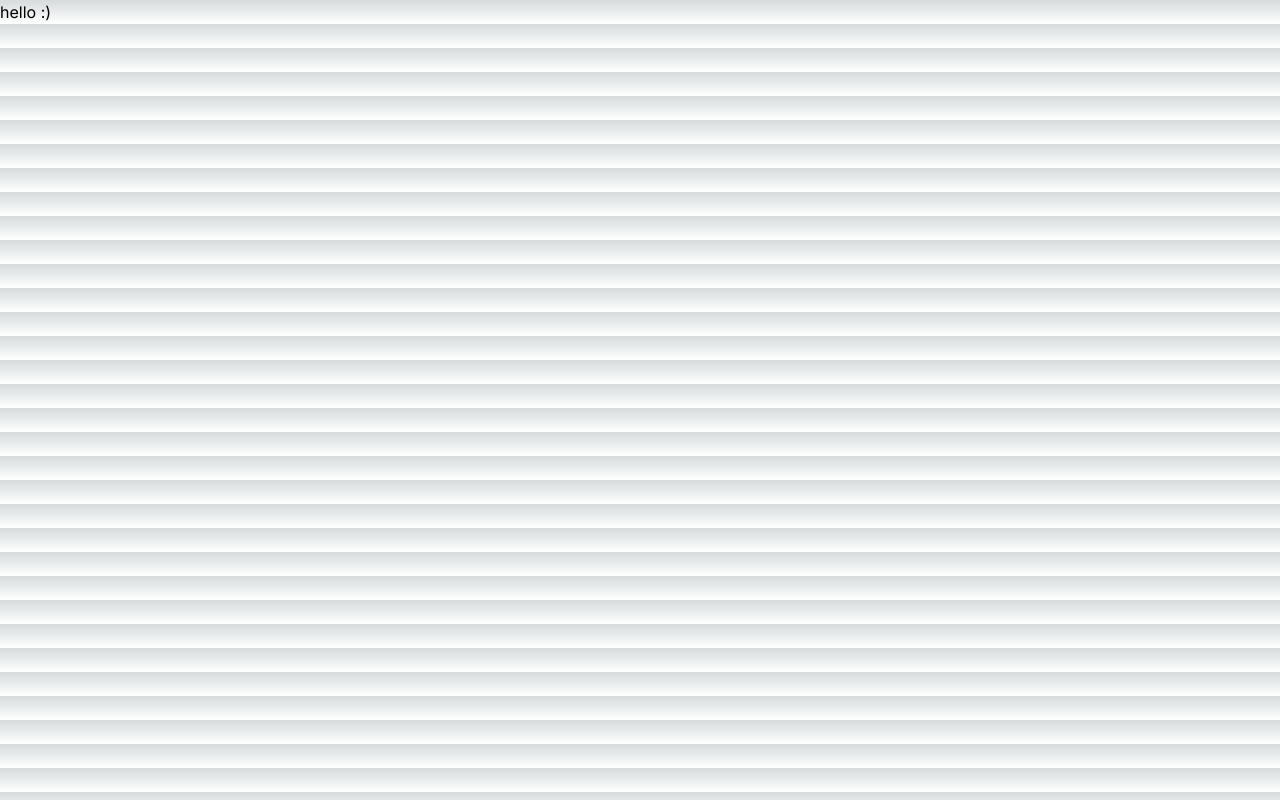
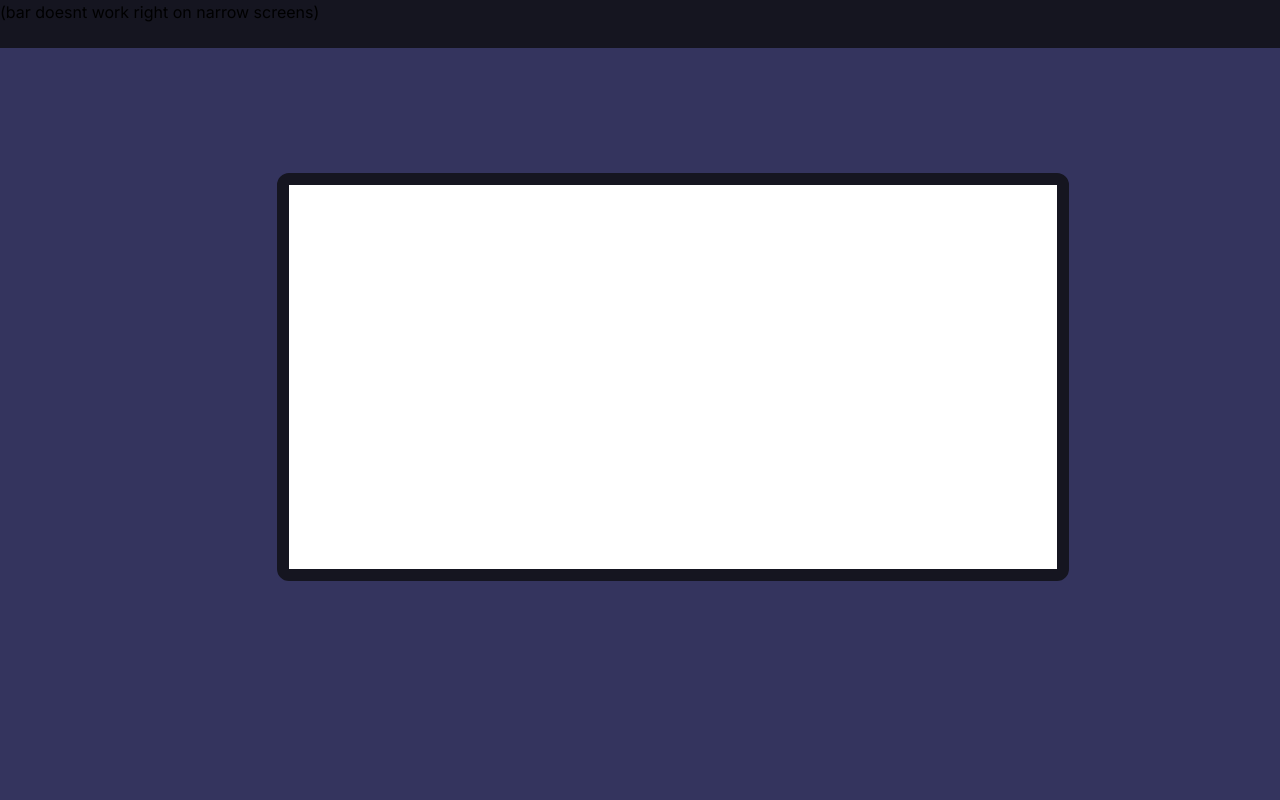
Before and after one commit to pixe-art/pix-e-web, a Next.js app: page /art-tool in a window 1280 px wide. Built offline with nearby package versions, Linux system fonts and the light colour scheme.

Commit message:
drawing canvas basics

```diff
--- /dev/null
+++ b/src/app/art-tool/tempStyles.css
@@ -0,0 +1,34 @@
+html, body {
+    height: 100%;
+}
+
+.parent {
+    display: flex;
+    flex-direction: column;
+    align-content: center;
+    align-items: stretch;
+    height: 100%;
+    background: rgb(52, 52, 94);
+}
+.topbar {
+    background: rgb(21, 21, 32);
+    min-height: 3em;
+}
+.content {
+    user-select: none;
+    display: flex;
+    justify-content: center;
+    padding-top: 120px;
+}
+.canvas {
+    user-select: none;
+    background: white;
+    padding: solid 0.1em red;
+    position: absolute;
+    left: 50%;
+    top: 45%;
+    scale: 12;
+    image-rendering: pixelated;
+    border: solid 1px rgb(21, 21, 32);
+    border-radius: 1px;
+}
--- a/src/app/art-tool/view.jsx
+++ b/src/app/art-tool/view.jsx
@@ -1,16 +1,62 @@
 // Alvin
 import "../globals.css"
+import "./tempStyles.css"
 
 function ArtTool() {
     return(
-        <div>
-            <body>
-                <h1>
-                    hello :)
-                </h1>
-            </body>
+        <div className="parent">
+            <div>
+                <h1 id="topbar" className="topbar">(bar doesnt work right on narrow screens)</h1>
+            </div>
+            <div className="content" >
+                <p>Drawing Canvas</p>
+                <canvas className="canvas" id="drawing-area" width="64" height="32" onContextMenu={drawEvent}
+                onMouseDown={drawEvent} onMouseUp={checkResetEvent} onMouseMove={dragDrawEvent}>
+                </canvas>
+            </div>
         </div>
     );
 }
+export default ArtTool;
 
-export default ArtTool;
+let mouseCheck = false;
+
+function checkResetEvent(event) {
+    //* flags check as false, used for mouseDragEvent
+    mouseCheck = false;
+}
+
+function drawEvent(event) {
+    event.preventDefault();
+    //* check if the event is called with left mouse button
+    // if (event.button !== 0) {
+    //     return;
+    // }
+    mouseCheck = true;
+    //* assign values to variables
+    let element = document.getElementById(event.target.id);
+    let style = getComputedStyle(element);
+    let scale = style.scale;
+    let offsetTop = style.top;
+    let offsetLeft = style.left;
+    offsetTop = offsetTop.replace("px", "");
+    offsetLeft = offsetLeft.replace("px", "");
+
+    //! math with event.target.width or ...height is wierd, but works for scale 12
+    //TODO: fix formula so its possible to change canvas scale (in css).
+    const posX = ((((event.clientX-offsetLeft)/scale)+(event.target.width/2.2)).toFixed());
+    const posY = ((((event.clientY-offsetTop)/scale)+(event.target.height/2.2)).toFixed());
+
+    let extra = element.getContext("2d");
+    //* draw pixel
+    if (event.button === 0) {
+        // console.log("relative coords\n"+ posX + ", " + posY);
+        extra.fillRect(posX, posY, 1, 1);
+}
+}
+
+function dragDrawEvent(event) {
+    if (event.buttons === 1 && mouseCheck) {
+        drawEvent(event)
+    }
+}
```
